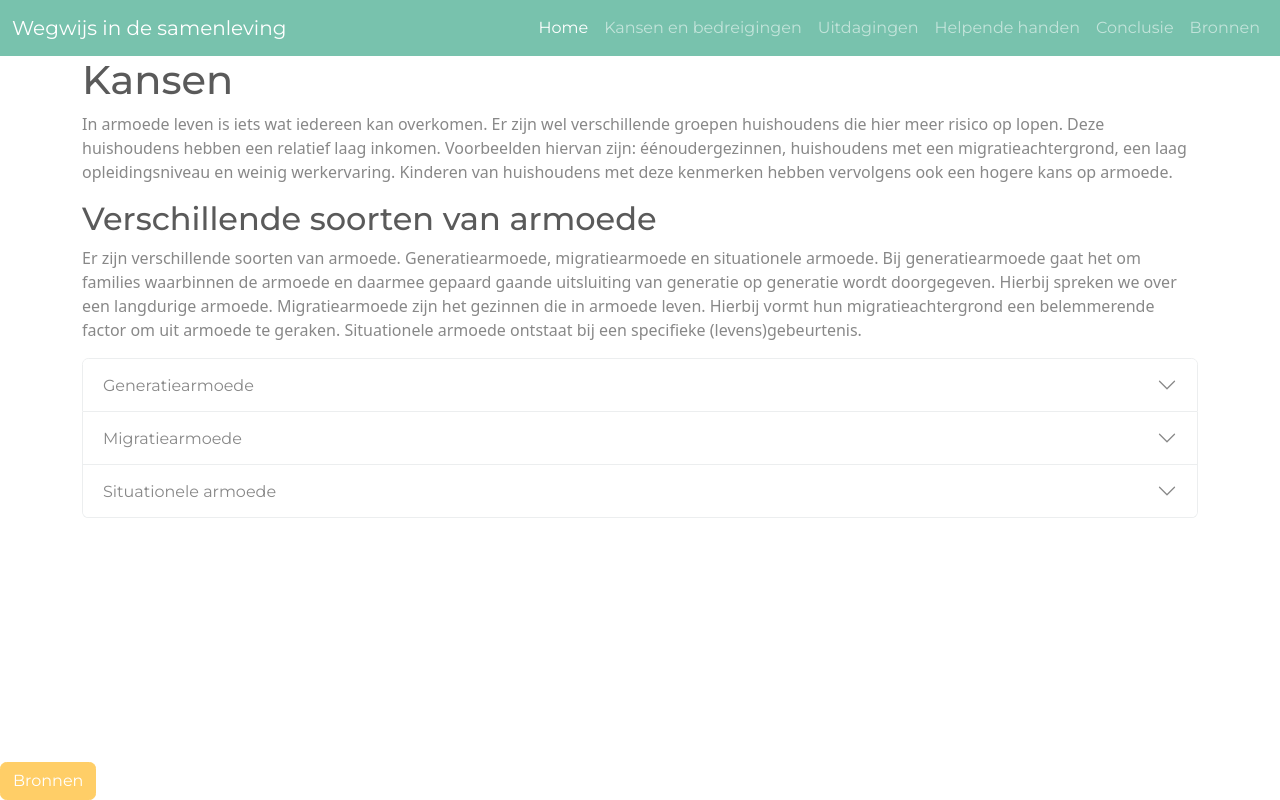
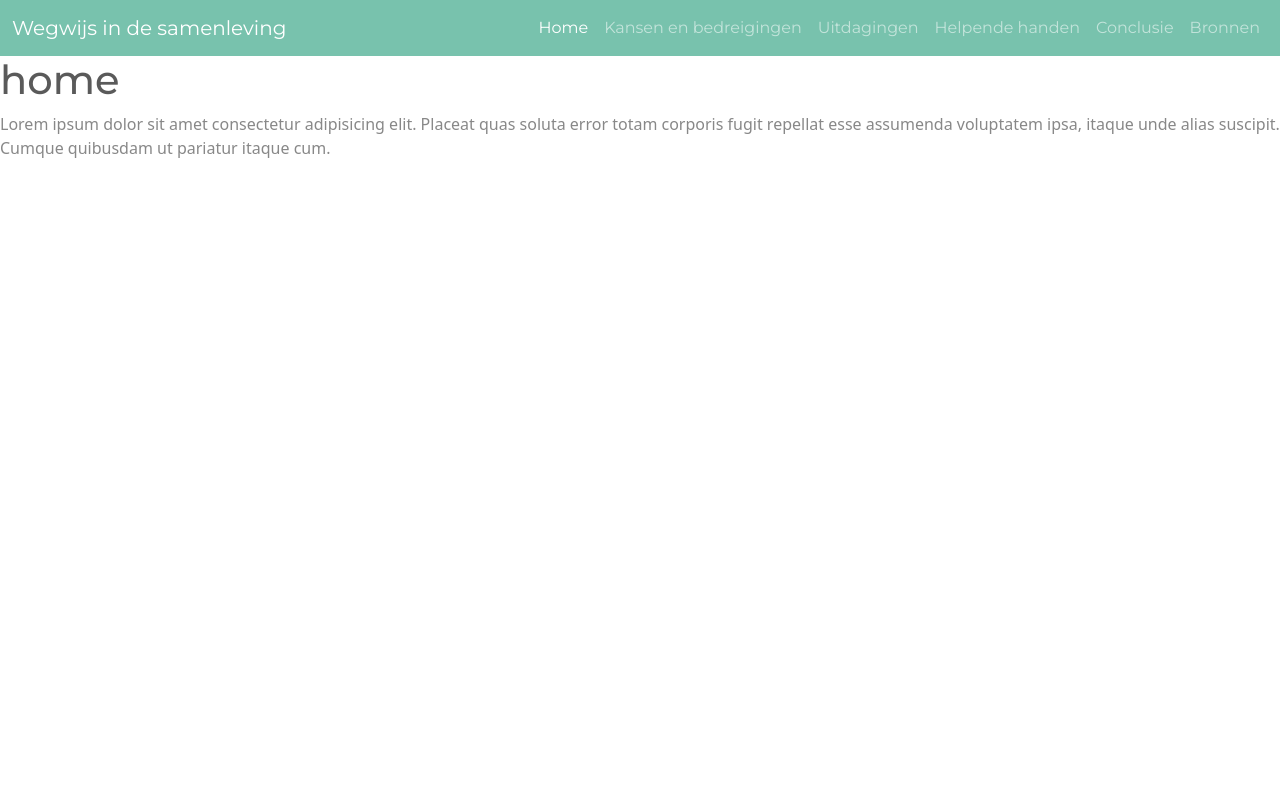
Before and after one commit to davesmedts/project-kansarmoede, a React (Create React App) app: page / in a window 1280 px wide. Built offline with nearby package versions, Linux system fonts and the light colour scheme.

Commit message:
navbar routing

```diff
--- a/src/App.js
+++ b/src/App.js
@@ -1,16 +1,41 @@
 // import logo from './logo.svg';
 import './App.css';
 import Kansen from './components/Kansen';
+import Home from './components/Home';
+import HelpendeHanden from './components/HelpendeHanden';
+import Conclusie from './components/Conclusie';
+import Uitdagingen from './components/Uitdagingen';
 import NavBar from './components/NavBar';
 import Footer from './components/Footer';
+import React, { useState } from 'react';
 
 function App() {
+  const [page, setPage] = useState('home')
+
+  let content;
+  if (page === 'home') {
+    content = <Home />
+  } else if (page === 'kansen') {
+    content = <Kansen />
+
+  } else if (page === 'uitdagingen') {
+    content = <Uitdagingen />
+
+  } else if (page === 'helpendeHanden') {
+    content = <HelpendeHanden />
+  } else if (page === 'conclusie') {
+    content = <Conclusie />
+  }
+
+  function togglePage(newPage) {
+    setPage(newPage)
+  }
+
+
   return (
     <>
-      <NavBar />
-      <Kansen />
-      <Footer />
-
+      <NavBar onClick={togglePage} />
+      {content}
     </>
   );
 }
--- a/src/components/AccordeonKansen.jsx
+++ b/src/components/AccordeonKansen.jsx
@@ -7,7 +7,7 @@ import {
   } from 'reactstrap';
 
 export default function AccordeonKansen() {
-    const [open, setOpen] = useState('');
+    const [open, setOpen] = useState('1');
     const toggle = (id) => {
       if (open === id) {
         setOpen();
--- /dev/null
+++ b/src/components/Conclusie.jsx
@@ -0,0 +1,10 @@
+import React from 'react'
+
+export default function Conclusie() {
+    return (
+        <div>
+            <h1>Conclusie</h1>
+            <p>Lorem ipsum dolor sit amet consectetur adipisicing elit. Placeat quas soluta error totam corporis fugit repellat esse assumenda voluptatem ipsa, itaque unde alias suscipit. Cumque quibusdam ut pariatur itaque cum.</p>
+        </div>
+    )
+}
--- a/src/components/Footer.jsx
+++ b/src/components/Footer.jsx
@@ -3,10 +3,11 @@ import { Button } from 'reactstrap'
 
 export default function Footer() {
     return (
-        <div className='fixed-bottom'>
-            <div>
+        <div className='position-relative bottom-0 start-0'>
+            <div className='d-flex justify-content-between bg-primary'>
+                <p>Auteurs: Silvie Devos</p>
                 <Button
-                    color="warning"
+                    color="secondary"
                     size=""
                     className="align-self-end"
                 >
--- /dev/null
+++ b/src/components/HelpendeHanden.jsx
@@ -0,0 +1,10 @@
+import React from 'react'
+
+export default function HelpendeHanden() {
+    return (
+        <div>
+            <h1>Helpende handen</h1>
+            <p>Lorem ipsum dolor sit amet consectetur adipisicing elit. Placeat quas soluta error totam corporis fugit repellat esse assumenda voluptatem ipsa, itaque unde alias suscipit. Cumque quibusdam ut pariatur itaque cum.</p>
+        </div>
+    )
+}
--- /dev/null
+++ b/src/components/Home.jsx
@@ -0,0 +1,10 @@
+import React from 'react'
+
+export default function Home() {
+    return (
+        <div>
+            <h1>home</h1>
+            <p>Lorem ipsum dolor sit amet consectetur adipisicing elit. Placeat quas soluta error totam corporis fugit repellat esse assumenda voluptatem ipsa, itaque unde alias suscipit. Cumque quibusdam ut pariatur itaque cum.</p>
+        </div>
+    )
+}
--- a/src/components/NavBar.jsx
+++ b/src/components/NavBar.jsx
@@ -1,23 +1,15 @@
 import React, { useState } from 'react';
-import {
-    Collapse,
-    Navbar,
-    NavbarToggler,
-    NavbarBrand,
-    Nav,
-    NavItem,
-    NavLink,
-    UncontrolledDropdown,
-    DropdownToggle,
-    DropdownMenu,
-    DropdownItem,
-    NavbarText,
-} from 'reactstrap';
 
-export default function NavBar(...args) {
+export default function NavBar(props) {
     const [isOpen, setIsOpen] = useState(false);
+    const toggle = () => setIsOpen(!isOpen);
 
-    const toggle = () => setIsOpen(!isOpen);
+    const handleClick = (e) => {
+        const name = e.target.getAttribute("name");
+        props.onClick(name);
+
+    }
+
 
     return (
         <nav className="navbar navbar-expand-lg navbar-dark bg-primary">
@@ -26,24 +18,52 @@ export default function NavBar(...args) {
                 <div className="" id="navbarColor02">
                     <ul className="navbar-nav me-auto">
                         <li className="nav-item">
-                            <a className="nav-link active" href="#">Home
+                            <a
+                                className="nav-link active"
+                                name='home'
+                                onClick={handleClick}
+                                href="#">
+                                Home
                                 <span className="visually-hidden">(current)</span>
                             </a>
                         </li>
                         <li className="nav-item">
-                            <a className="nav-link" href="#">Kansen en bedreigingen</a>
+                            <a
+                                className="nav-link"
+                                href="#"
+                                name='kansen'
+                                onClick={handleClick}>
+                                Kansen en bedreigingen</a>
                         </li>
                         <li className="nav-item">
-                            <a className="nav-link" href="#">Uitdagingen</a>
+                            <a
+                                className="nav-link"
+                                onClick={handleClick}
+                                name='uitdagingen'
+                                href="#">
+                                Uitdagingen</a>
                         </li>
                         <li className="nav-item">
-                            <a className="nav-link" href="#">Helpende handen</a>
+                            <a
+                                className="nav-link"
+                                name='helpendeHanden'
+                                onClick={handleClick}
+                                href="#">
+                                Helpende handen</a>
                         </li>
                         <li className="nav-item">
-                            <a className="nav-link" href="#">Conclusie</a>
+                            <a
+                                className="nav-link"
+                                name='conclusie'
+                                onClick={handleClick}
+                                href="#">
+                                Conclusie</a>
                         </li>
                         <li className="nav-item">
-                            <a className="nav-link" href="#">Bronnen</a>
+                            <a
+                                className="nav-link"
+                                href="#">
+                                Bronnen</a>
                         </li>
                     </ul>
                 </div>
--- /dev/null
+++ b/src/components/Uitdagingen.jsx
@@ -0,0 +1,10 @@
+import React from 'react'
+
+export default function Uitdagingen() {
+  return (
+    <div>
+    <h1>Uitdagingen</h1>
+    <p>Lorem ipsum dolor sit amet consectetur adipisicing elit. Placeat quas soluta error totam corporis fugit repellat esse assumenda voluptatem ipsa, itaque unde alias suscipit. Cumque quibusdam ut pariatur itaque cum.</p>
+</div>
+)
+}
```
